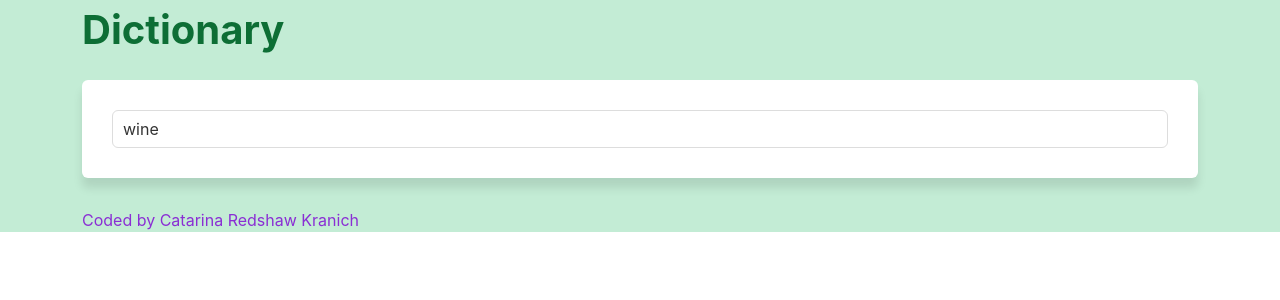
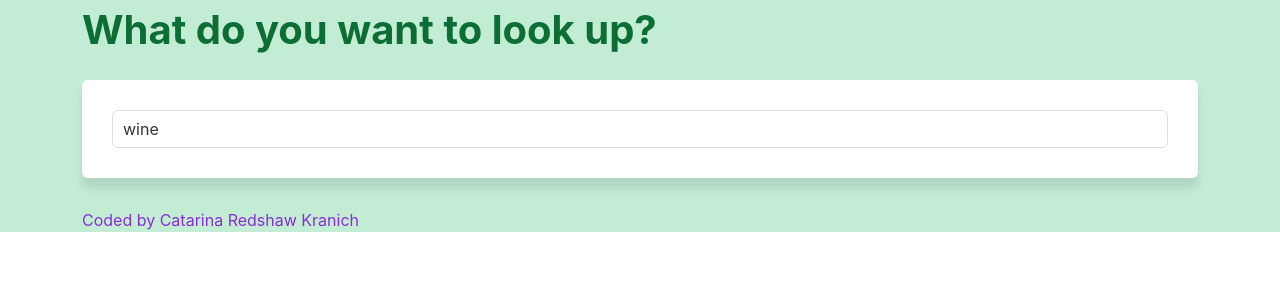
Before and after one commit to rkcatarina/dictionary-project, a React (Create React App) app: page / in a window 1280 px wide. Shown: the top 300 px of the page. Built offline with nearby package versions, Linux system fonts and the light colour scheme; no server answers.

Commit message:
Changed title

```diff
--- a/src/App.js
+++ b/src/App.js
@@ -7,7 +7,7 @@ function App() {
     <div className="App">
       <div className="container">
         <header className="App-header">
-          <strong>Dictionary</strong>
+          <strong>What do you want to look up?</strong>
         </header>
         <main>
           <Dictionary defaultWord={"wine"}/>
```
